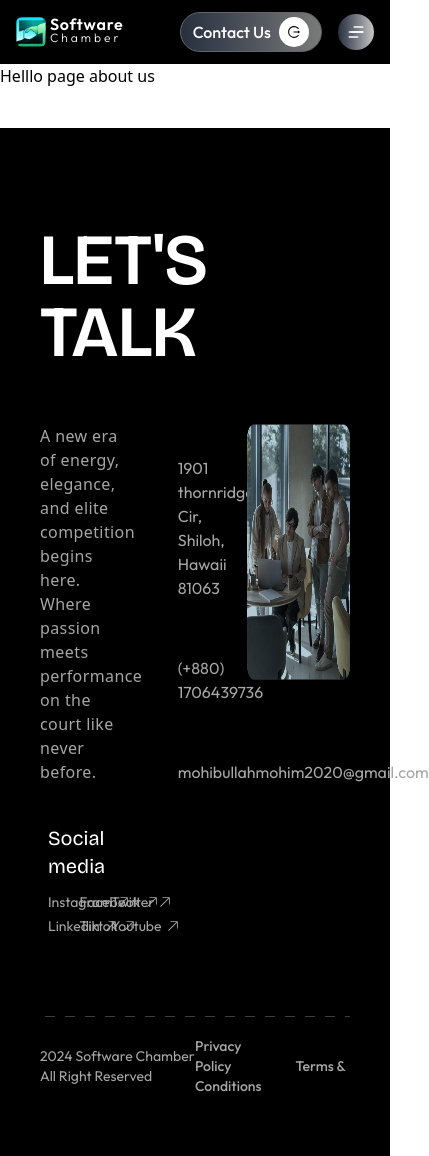
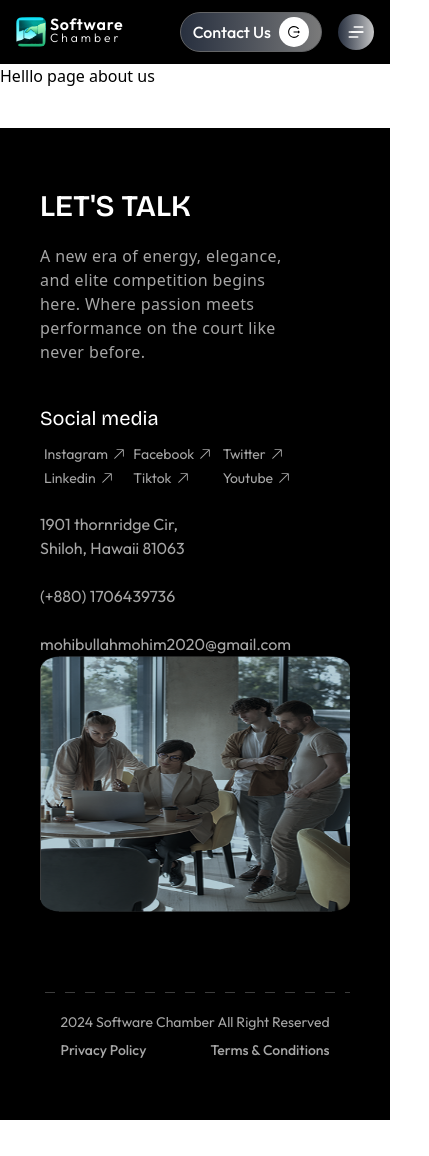
Before and after one commit to developerMohib/software-chamber, a Next.js app: page /about in a window 390 px wide. Shown: the whole page, 429 px wide, since content can reach past the window. After the commit the page ends 1120 px from the top, so only its background shows below. Built offline with nearby package versions, Linux system fonts and the light colour scheme.

Commit message:
responsive almost okay

```diff
--- a/src/components/apart/Apart.tsx
+++ b/src/components/apart/Apart.tsx
@@ -3,11 +3,11 @@ import Image from 'next/image';
 import React from 'react';
 import { AiOutlineLogout } from 'react-icons/ai';
 import { TiStarFullOutline } from 'react-icons/ti';
-import styles from "./styles.module.css"
+import styles from "./styles.module.css";
+
 const Apart = () => {
     return (
         <section className='md:p-10 pb-6 bg-black'>
-
             <div className={`relative border-t rounded-4xl gradient-border p-0 ${styles.gradientBorder}`}>
                 <div className="flex items-center justify-center md:mt-20 mt-8">
                     <h1 className="font-inter inline-block bg-radial from-[#00000045] to-[#2ccebb6f] to-90% border border-[#61dfd0] px-4 py-2 text-center rounded-full text-xs font-light text-white">
--- a/src/components/banner/Banner.tsx
+++ b/src/components/banner/Banner.tsx
@@ -70,7 +70,7 @@ const Banner = () => {
                             <p className="text-white">Lorem ipsum dolor sit amet, consectetur adipisicing elit. Repellendus est cupiditate sint libero officia dignissimos possimus obcaecati impedit distinctio, voluptates ipsa consectetur officiis dolore in atque necessitatibus ad amet excepturi.</p>
                         </div>
                         <div className="grid-cols-1 bg-white">
-                            <h1 className="font-rubik font-medium md:text-2xl text-[16px]">Software Service Solutions</h1>
+                            <h1 className="font-rubik font-medium md:text-2xl text-base">Software Service Solutions</h1>
                         </div>
                     </div>
                 </div>
--- a/src/components/contactUs/Contact.tsx
+++ b/src/components/contactUs/Contact.tsx
@@ -4,18 +4,18 @@ import { GoArrowUpRight } from "react-icons/go";
 
 const Contact = () => {
     return (
-        <section className="bg-white py-16 px-10">
-            <div className="w-3/5 mx-auto px-5 text-center space-y-10">
-                <h1 className="font-bricolage text-5xl font-medium text-[#0C0C0C]" >Let&apos;s talk about your next project. <span className="text-[#A5A5A5] "> We&apos;re here to help.</span></h1>
-                <h6 className="font-outfit w-1/2 text-sm font-light mx-auto text-center text-[#494949]">Deliver personalized experiences to your customers with AI-powered recommendation engines and dynamic content generation.</h6>
+        <section className="bg-white py-16 md:px-10 ">
+            <div className="md:px-5 px-2 text-center space-y-10">
+                <h1 className="font-bricolage md:text-5xl text-3xl font-medium text-[#0C0C0C]" >Let&apos;s talk about your next <span className="hidden md:inline"><br /></span> project. <span className="text-[#A5A5A5] "> We&apos;re here to help.</span></h1>
+                <h6 className="font-outfit text-sm font-light text-center text-[#494949]">Deliver personalized experiences to your customers with AI-powered recommendation <span className="hidden md:inline"><br /></span> engines and dynamic content generation.</h6>
             </div>
-            <div className="grid grid-cols-12 gap-5 mt-10">
+            <div className="md:grid grid-cols-12 gap-5 mt-10 md:px-0 px-2">
                 <div className="col-span-5">
                     <Image className="h-auto w-full" src={"/images/contact-image.png"} alt="Contact Image" width={500} height={500} />
                 </div>
                 <div className="col-span-7">
 
-                    <form className="ml-auo space-y-4">
+                    <form className="ml-auo space-y-4 md:mt-0 mt-3">
                         <input type="text" placeholder="First Name" className="w-full rounded-md py-2.5 px-4 text-sm outline-none bg-[#F3F3F3] placeholder-[#494949] opacity-100 font-outfit text-[#494949]" />
 
                         <input type="text" placeholder="Last Name" className="w-full rounded-md py-2.5 px-4 text-sm outline-none bg-[#F3F3F3] placeholder-[#494949] opacity-100 font-outfit text-[#494949]" />
--- a/src/components/footer/Footer.tsx
+++ b/src/components/footer/Footer.tsx
@@ -30,18 +30,18 @@ const contactInfo = [
 const Footer = () => {
     return (
         <footer className="mt-10 p-10 bg-black">
-            <div className='my-14'>
-                <h1 className='uppercase font-bricolage text-7xl text-white font-semibold' >Let&apos;s talk</h1>
+            <div className='md:my-14 my-5'>
+                <h1 className='uppercase font-bricolage md:text-7xl text-3xl text-white font-semibold' >Let&apos;s talk</h1>
             </div>
-            <div className="grid grid-cols-3">
+            <div className="md:grid grid-cols-3">
                 <div className='grid-cols-1'>
                     <div className='w-4/5 text-start'>
-                        <p className="text-[#A6A6A6] text-[16px] mb-5 tracking-wide">A new era of energy, elegance, and elite competition begins here. Where passion meets performance on the court like never before.</p>
+                        <p className="text-[#A6A6A6] text-base mb-5 tracking-wide">A new era of energy, elegance, and elite competition begins here. Where passion meets performance on the court like never before.</p>
                         <div className="mt-10">
 
-                            <h1 className='font-bricolage text-xl text-white px-2' >Social media</h1>
+                            <h1 className='font-bricolage text-xl text-white md:px-2' >Social media</h1>
                         </div>
-                        <div className="grid grid-cols-3 gap-5 px-1 mt-3">
+                        <div className="grid grid-cols-3 gap-5 md:px-1 mt-3">
                             {Array.from({ length: 3 }).map((_, colIndex) => (
                                 <div key={colIndex} className="space-y-1">
                                     {socialLinks
@@ -65,28 +65,28 @@ const Footer = () => {
                     </div>
                 </div>
                 <div className='grid-cols-1'>
-                    <div className='grid grid-cols-3'>
+                    <div className='md:grid grid-cols-3'>
                         <div className='grid-cols-1'></div>
                         <div className='col-span-2'>
                             {contactInfo?.map((info, index) => (
-                                <div key={index} className="flex mb-6">
+                                <div key={index} className="flex md:mb-6">
                                     <div className="w-3/5 text-start">
-                                        <h1 className='mb-2'>{info.title}</h1>
-                                        <p className="text-[#A6A6A6] text-[16px] font-outfit">{info.detail}</p>
+                                        <h1 className='md:mb-2'>{info.title}</h1>
+                                        <p className="text-[#A6A6A6] text-base font-outfit">{info.detail}</p>
                                     </div>
                                 </div>
                             ))}
                         </div>
                     </div>
                 </div>
-                <div className='grid-cols-1 flex justify-end'>
-                    <Image className='h-64 w-auto' src={"/images/Footer-Meeting.png"} alt='Footer-Meeting.png' width={500} height={500} />
+                <div className='grid-cols-1 flex md:justify-end'>
+                    <Image className='h-64 md:w-auto w-full' src={"/images/Footer-Meeting.png"} alt='Footer-Meeting.png' width={500} height={500} />
                 </div>
             </div>
             {/* Footer */}
-            <div className={`${styles.dashedSpaced} flex items-center justify-between text-[#A6A6A6] text-sm py-5 font-outfit mt-20`}>
-                <p>2024 Software Chamber All Right Reserved</p>
-                <p className='space-x-16 font-medium'>
+            <div className={`${styles.dashedSpaced} md:flex items-center md:justify-between text-center text-[#A6A6A6] text-sm py-5 font-outfit mt-20`}>
+                <p className='md:mb-0 mb-2'>2024 Software Chamber All Right Reserved</p>
+                <p className='space-x-16 font-medium '>
                     <span>Privacy Policy</span>
                     <span>Terms & Conditions</span>
                 </p>
--- a/src/components/whyChoose/WhyChoose.tsx
+++ b/src/components/whyChoose/WhyChoose.tsx
@@ -125,7 +125,7 @@ const WhyChoose = () => {
                                         </span>
                                     </h2>
                                     <hr className="border-t border-gray-300 my-3" />
-                                    <p className="text-gray-600 text-[16px] font-medium">{card.description}</p>
+                                    <p className="text-gray-600 text-base font-medium">{card.description}</p>
                                 </div>
                             </div>
                         ))}
```
Also changed, not shown: src/components/apart/styles.module.css (+16 -0 lines), src/components/faq/Faq.tsx (+4 -4 lines), src/components/reviews/Reviews.tsx (+8 -8 lines).
